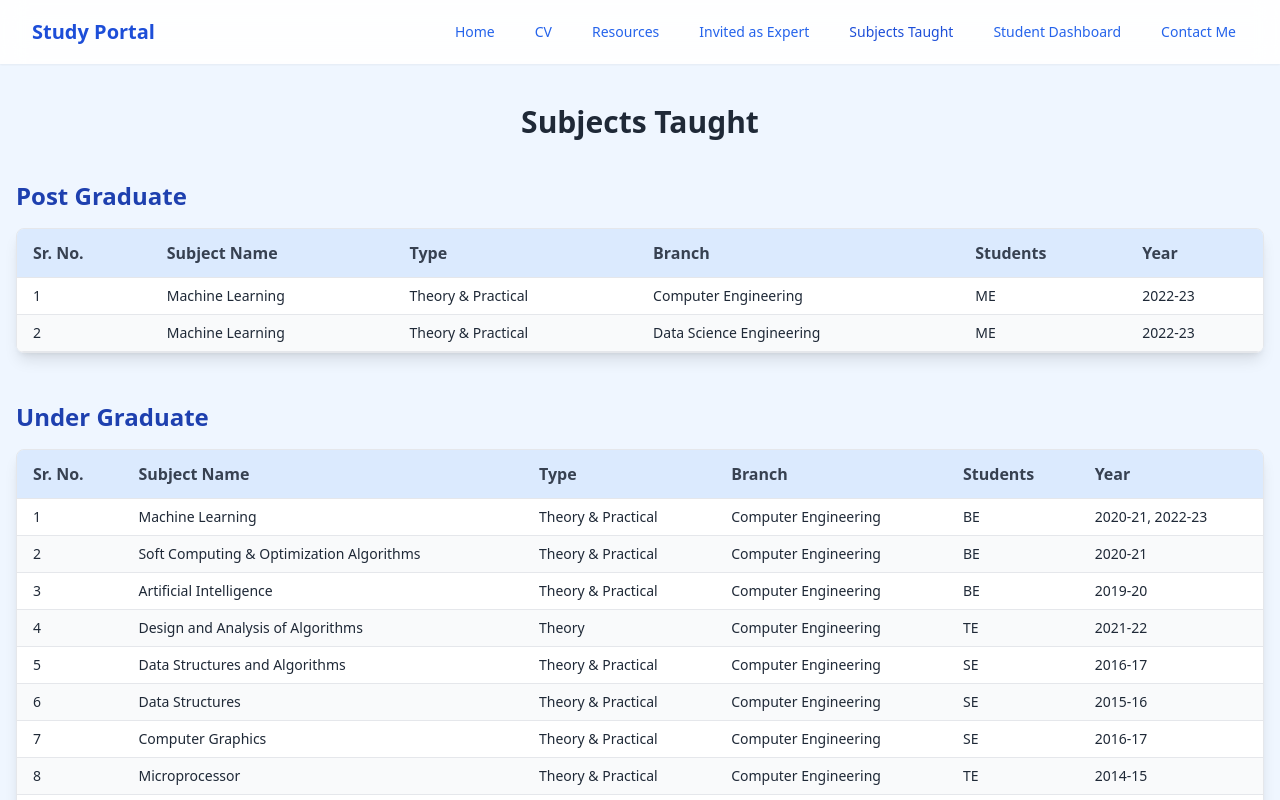
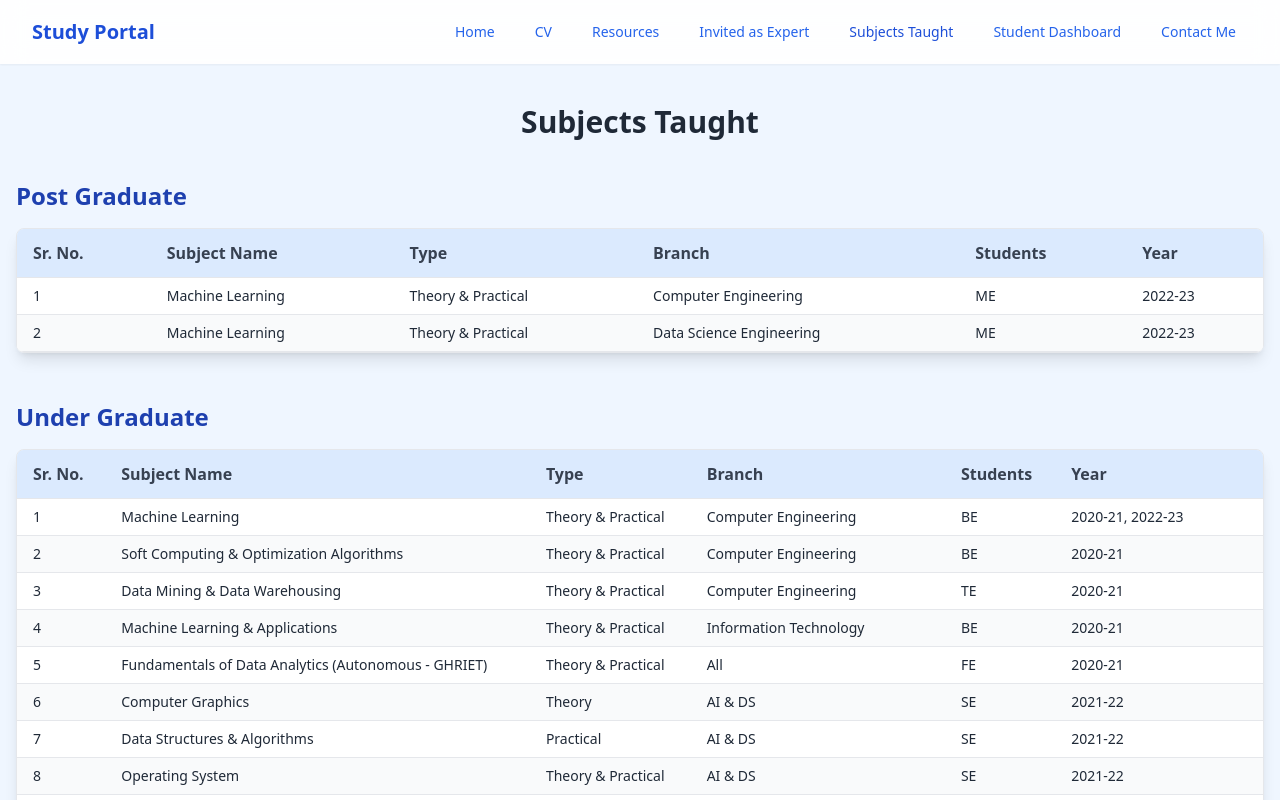
Before and after one commit to sohamlate/TeachHub-, a React (Create React App) app in the folder frontend/: page /subject in a window 1280 px wide. Shown: the top 800 px of the page. Built offline with nearby package versions, Linux system fonts and the light colour scheme.

Commit message:
final push5

```diff
--- a/frontend/src/component/SubjectTaught.js
+++ b/frontend/src/component/SubjectTaught.js
@@ -18,13 +18,19 @@ const SubjectTaught = () => {
   const underGraduateData = [
     [1, "Machine Learning", "Theory & Practical", "Computer Engineering", "BE", "2020-21, 2022-23"],
     [2, "Soft Computing & Optimization Algorithms", "Theory & Practical", "Computer Engineering", "BE", "2020-21"],
-    [3, "Artificial Intelligence", "Theory & Practical", "Computer Engineering", "BE", "2019-20"],
-    [4, "Design and Analysis of Algorithms", "Theory", "Computer Engineering", "TE", "2021-22"],
-    [5, "Data Structures and Algorithms", "Theory & Practical", "Computer Engineering", "SE", "2016-17"],
-    [6, "Data Structures", "Theory & Practical", "Computer Engineering", "SE", "2015-16"],
-    [7, "Computer Graphics", "Theory & Practical", "Computer Engineering", "SE", "2016-17"],
-    [8, "Microprocessor", "Theory & Practical", "Computer Engineering", "TE", "2014-15"],
-    [9, "Digital Electronics & Logic Design", "Theory & Practical", "Computer Engineering", "SE", "2013-14"],
+    [3, "Data Mining & Data Warehousing", "Theory & Practical", "Computer Engineering", "TE", "2020-21"],
+    [4, "Machine Learning & Applications", "Theory & Practical", "Information Technology", "BE", "2020-21"],
+    [5, "Fundamentals of Data Analytics (Autonomous - GHRIET)", "Theory & Practical", "All", "FE", "2020-21"],
+    [6, "Computer Graphics", "Theory", "AI & DS", "SE", "2021-22"],
+    [7, "Data Structures & Algorithms", "Practical", "AI & DS", "SE", "2021-22"],
+    [8, "Operating System", "Theory & Practical", "AI & DS", "SE", "2021-22"],
+    [9, "Business Communication Skills", "Practical", "Computer Engineering, AI & DS", "SE", "2022-23, 2021-22"],
+    [10, "Project Based Learning", "Practical", "AI & DS", "SE", "2021-22"],
+    [11, "Machine Learning (Honors)", "Theory & Practical", "Computer Engineering", "BE", "2022-23"],
+    [12, "Humanity & Social Science", "Tutorial", "Computer Engineering", "SE", "2022-23"],
+    [13, "Artificial Intelligence (Honors)", "Theory", "Computer Engineering", "TE", "2022-23"],
+    [14, "LP II", "Practical", "Computer Engineering", "TE", "2022-23"],
+    [15, "Programming & Problem Solving (Sem 1 & Sem 2)", "Theory & Practical", "Engineering Sciences", "FE", "2023-24 (Sem 1 & Sem 2)"],
   ];
 
   const renderTable = (data) => (
```
